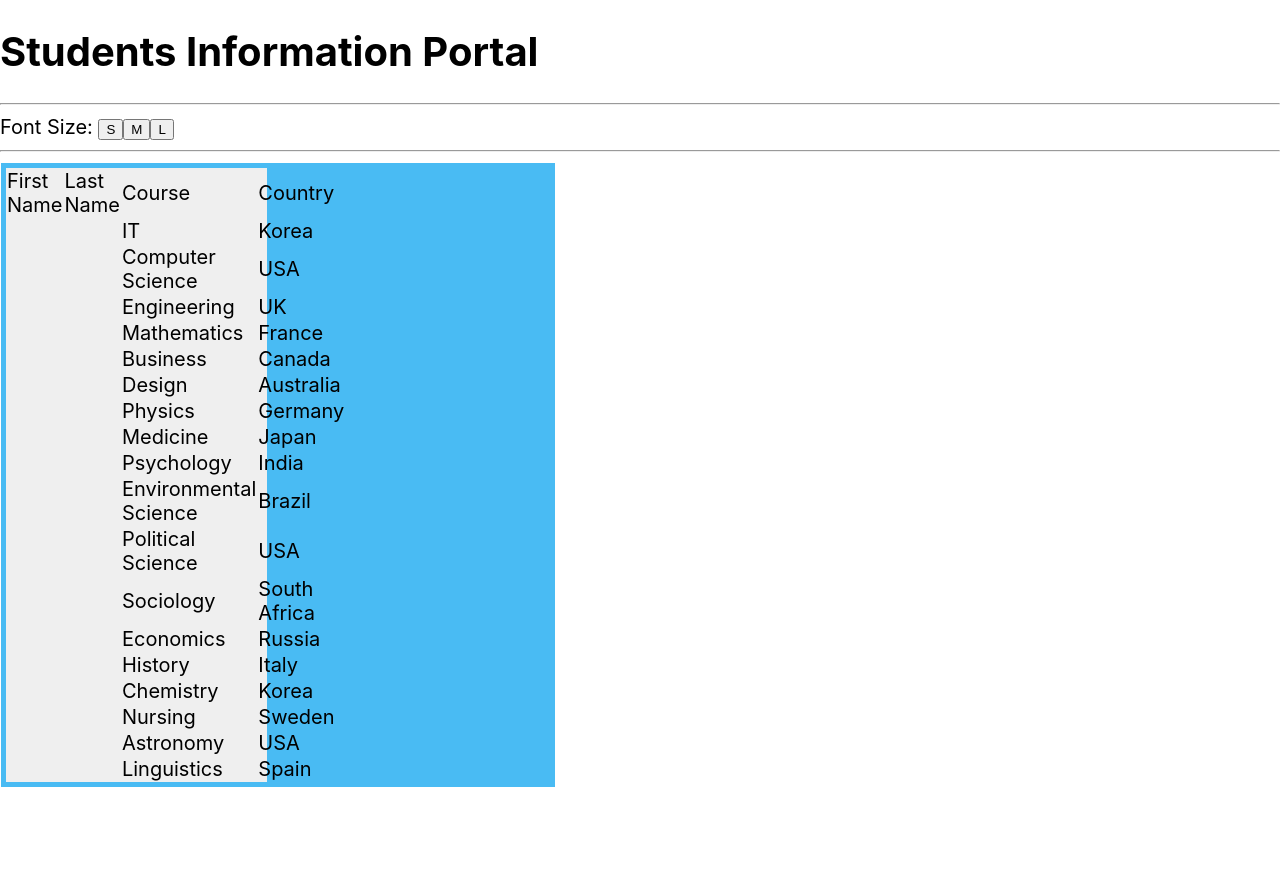
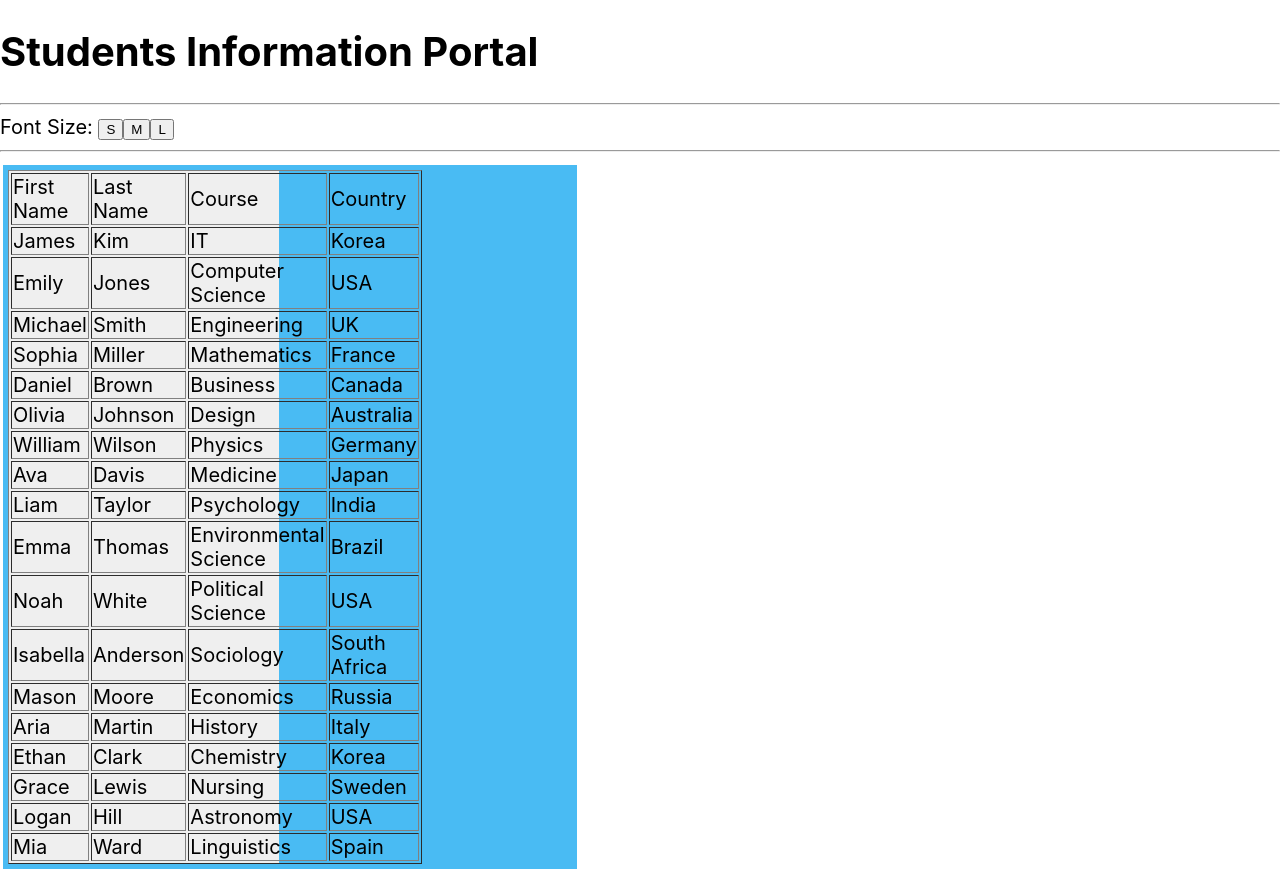
Before and after one commit to musnymubarak/IT3133-2024-React_Project, a React (Create React App) app in the folder studentapp/: page / in a window 1280 px wide. Before the commit the page ends 800 px from the top, so only its background shows below. Built offline with nearby package versions, Linux system fonts and the light colour scheme.

Commit message:
Fix issues in styles

```diff
--- a/studentapp/src/App.js
+++ b/studentapp/src/App.js
@@ -14,22 +14,24 @@ function App() {
   return (
     <div className={`app-container font-${fontSize}`} style={{ fontSize: fontSize === 'small' ? '16px' : fontSize === 'medium' ? '20px' : '24px' }}>
       <h1>Students Information Portal</h1>
-      <hr/>
+      <hr />
       <div className="font-size-controls">
         <span>Font Size: </span>
         <button onClick={() => handleFontSizeChange('small')}>S</button>
         <button onClick={() => handleFontSizeChange('medium')}>M</button>
         <button onClick={() => handleFontSizeChange('large')}>L</button>
       </div>
-      <hr/>
+      <hr />
 
+      <table width="100%">
         <tbody>
           <tr>
             <td>
-            <StudentTable students={students}/>
+              <StudentTable students={students} />
             </td>
           </tr>
         </tbody>
+      </table>
     </div>
   );
 }
--- a/studentapp/src/Components/StudentTable.js
+++ b/studentapp/src/Components/StudentTable.js
@@ -4,6 +4,7 @@ export default function StudentTable(props) {
     return (
         <div className="outerDiv">
             <div className='leftDiv'>
+                <table border="1">
                     <thead>
                         <tr>
                             <td>First Name</td>
@@ -16,8 +17,8 @@ export default function StudentTable(props) {
                         {
                             props.students.map(student =>
                                 <tr>
-                                <td>{student.firstname}</td>
-                                <td>{student.lastname}</td>
+                                    <td>{student.firstName}</td>
+                                    <td>{student.lastName}</td>
                                     <td>{student.course}</td>
                                     <td>{student.address.country}</td>
                                 </tr>
@@ -26,6 +27,7 @@ export default function StudentTable(props) {
                         }
 
                     </tbody>
+                </table>
             </div>
         </div>
     );
```
Lines whose indentation alone changed are shown as unchanged.
